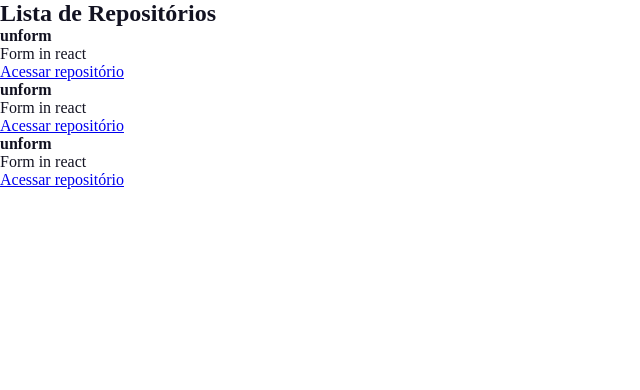
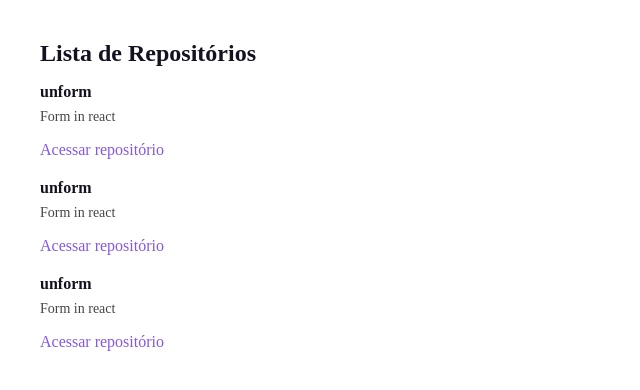
Before and after one commit to LeoSanGo/ignite, a React app in the folder 01-github-explorer/: page / in a window 1280 px wide. Shown: the top 390 px of the page, without its empty margins (0-640 px from the left). Built offline with nearby package versions, Linux system fonts and the light colour scheme; the HTML template or start-up script is replaced by a standard one.

Commit message:
feat: add css to repositoryItem component

```diff
--- a/01-github-explorer/src/components/RepositoryList.jsx
+++ b/01-github-explorer/src/components/RepositoryList.jsx
@@ -1,4 +1,6 @@
 import { RepositoryItem } from './RepositoryItem';
+
+import '../styles/repositories.scss'
 
 const repository = {
   name: 'unform',
--- /dev/null
+++ b/01-github-explorer/src/styles/repositories.scss
@@ -0,0 +1,29 @@
+section.repository-list {
+  margin:40px;
+
+  h1 {
+    margin-bottom: 16px;
+  }
+
+  ul {
+    list-style: none;;
+    li {
+      & + li {
+        margin-top: 20px;
+      }
+    }
+
+    p {
+      font-size: 14px;
+      color: #444;
+      margin-top: 8px;
+    }
+
+    a {
+      display: inline-block;
+      margin-top: 16px;
+      text-decoration: none;
+      color: #8257e6;
+    }
+  }
+}
```
